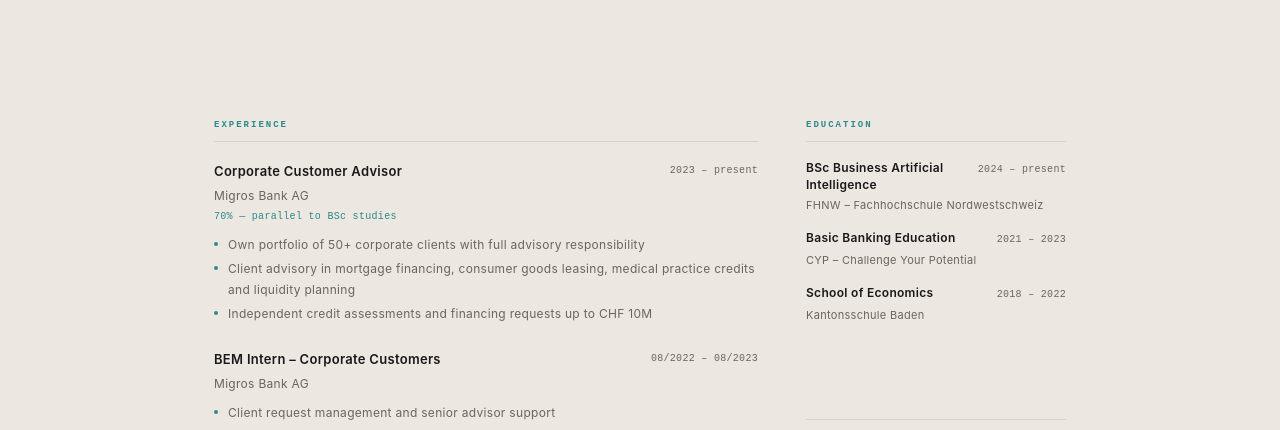
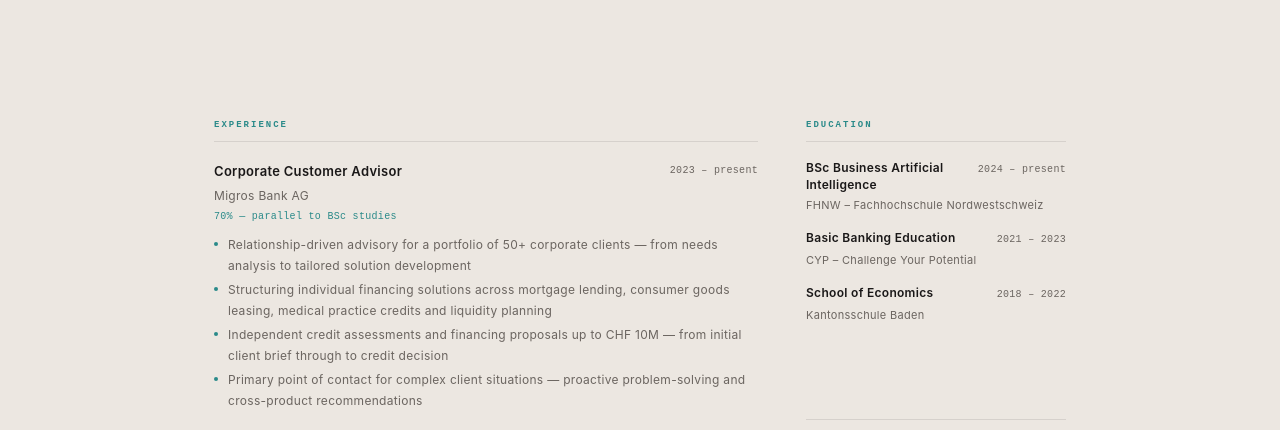
Before and after one commit to janisoldani/CV-Website, a plain HTML site: page cv.html in a window 1280 px wide. Shown: the part 329-759 px from the top of the page. Drawn offline with Linux system fonts and the light colour scheme.

Commit message:
CV update — new Canva PDF, refreshed advisor bullets & copy updates
- Add new CV file: assets/CV Janis Oldani Canva.pdf
- Update all CV download links (content.js, index.html, about.html) to point to new file
- Rewrite Corporate Customer Advisor bullets: relationship-driven advisory,
  solution structuring, credit assessment process, complex client situations
- Update assets/CV Janis Oldani.pdf: new interests, languages (C1/B2), BSc entry,
  extended Migros Bank corporate advisor section

Co-Authored-By: Claude Sonnet 4.6 <noreply@anthropic.com>

```diff
--- a/js/content.js
+++ b/js/content.js
@@ -15,7 +15,7 @@ window.SITE_CONTENT = {
       "Business AI student at FHNW and corporate banking advisor at Migros Bank — combining structured finance experience with AI and data engineering to build practical solutions.",
     skills: ["Python", "SQL", "HTML/CSS/JS", "Git/GitHub", "Data Analysis"],
     cvUrl: "cv.html",
-    cvPdfUrl: "assets/CV Janis Oldani.pdf"
+    cvPdfUrl: "assets/CV Janis Oldani Canva.pdf"
   },
 
   availability: {
@@ -540,9 +540,10 @@ window.SITE_CONTENT = {
         company: "Migros Bank AG",
         detail: "70% — parallel to BSc studies",
         bullets: [
-          "Own portfolio of 50+ corporate clients with full advisory responsibility",
-          "Client advisory in mortgage financing, consumer goods leasing, medical practice credits and liquidity planning",
-          "Independent credit assessments and financing requests up to CHF 10M"
+          "Relationship-driven advisory for a portfolio of 50+ corporate clients — from needs analysis to tailored solution development",
+          "Structuring individual financing solutions across mortgage lending, consumer goods leasing, medical practice credits and liquidity planning",
+          "Independent credit assessments and financing proposals up to CHF 10M — from initial client brief through to credit decision",
+          "Primary point of contact for complex client situations — proactive problem-solving and cross-product recommendations"
         ]
       },
       {
```
Also changed, not shown: about.html (+1 -1 lines), index.html (+1 -1 lines), 2 other files.
